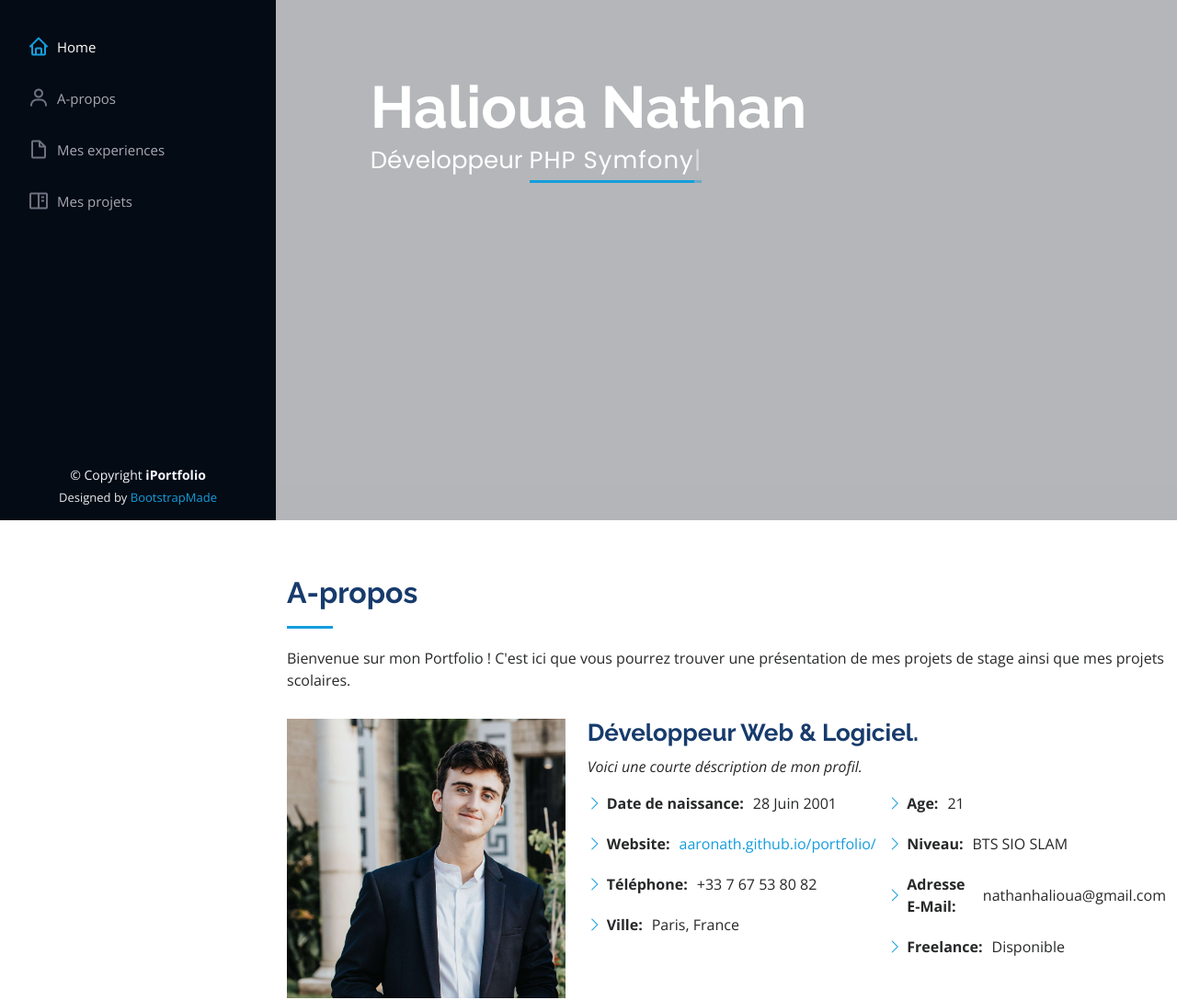
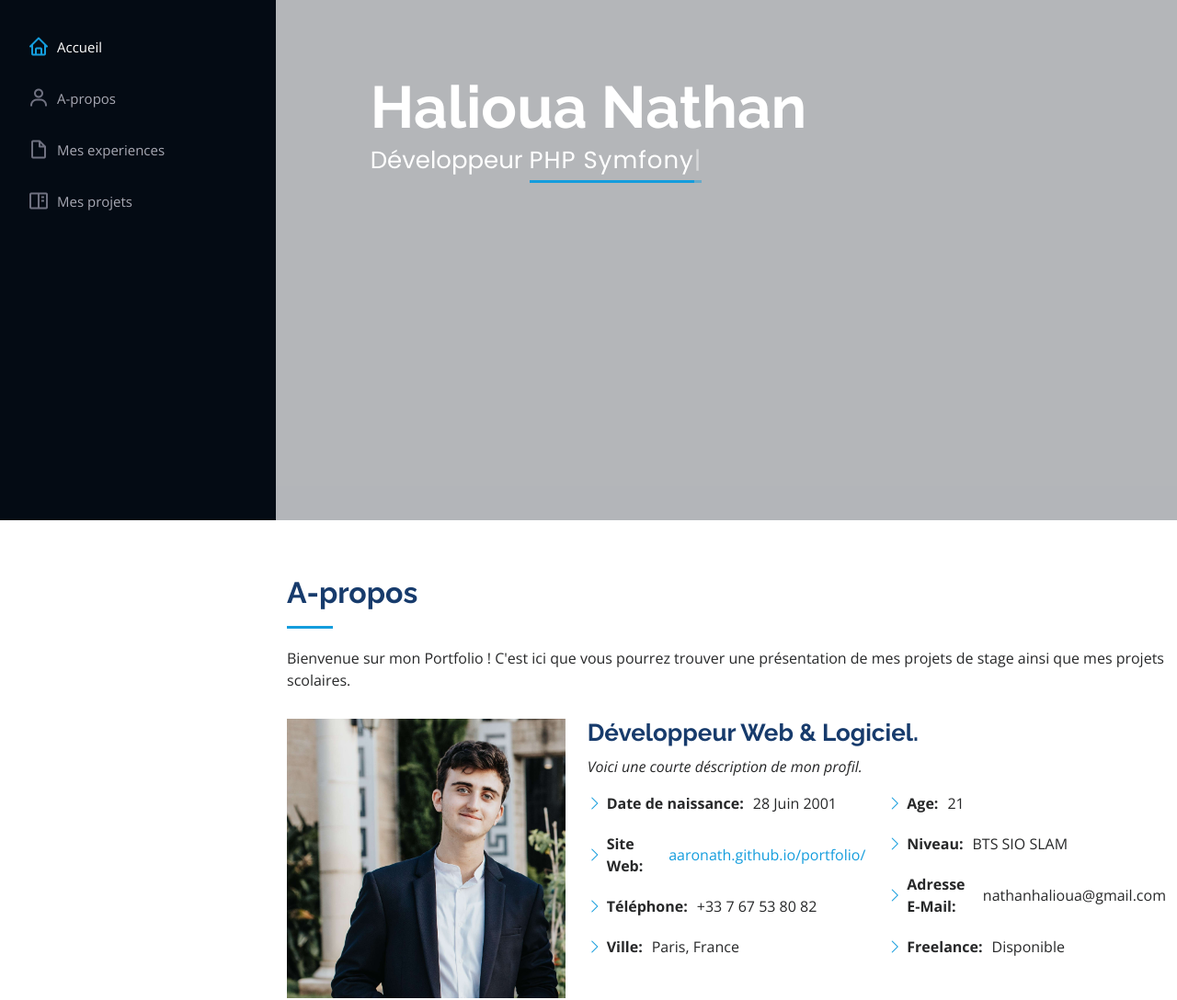
Before and after one commit to Aaronath/portfolio, a plain HTML site: page index.html in a window 1280 px wide. Shown: the part 234-1322 px from the top of the page at 92% size. Drawn offline with nearby package versions, Linux system fonts and the light colour scheme.

Commit message:
Retirement du franglais

```diff
--- a/index.html
+++ b/index.html
@@ -58,7 +58,7 @@
 
       <nav id="navbar" class="nav-menu navbar">
         <ul>
-          <li><a href="#hero" class="nav-link scrollto active"><i class="bx bx-home"></i> <span>Home</span></a></li>
+          <li><a href="#hero" class="nav-link scrollto active"><i class="bx bx-home"></i> <span>Accueil</span></a></li>
           <li><a href="#about" class="nav-link scrollto"><i class="bx bx-user"></i> <span>A-propos</span></a></li>
           <li><a href="#resume" class="nav-link scrollto"><i class="bx bx-file-blank"></i> <span>Mes experiences</span></a></li>
           <li><a href="#portfolio" class="nav-link scrollto"><i class="bx bx-book-content"></i> <span>Mes projets</span></a></li>
@@ -101,7 +101,7 @@
               <div class="col-lg-6">
                 <ul>
                   <li><i class="bi bi-chevron-right"></i> <strong>Date de naissance:</strong> <span>28 Juin 2001</span></li>
-                  <li><i class="bi bi-chevron-right"></i> <strong>Website:</strong> <span><a href="https://aaronath.github.io/portfolio/">aaronath.github.io/portfolio/</a></span></li>
+                  <li><i class="bi bi-chevron-right"></i> <strong>Site Web:</strong> <span><a href="https://aaronath.github.io/portfolio/">aaronath.github.io/portfolio/</a></span></li>
                   <li><i class="bi bi-chevron-right"></i> <strong>Téléphone:</strong> <span>+33 7 67 53 80 82</span></li>
                   <li><i class="bi bi-chevron-right"></i> <strong>Ville:</strong> <span>Paris, France</span></li>
                 </ul>
@@ -833,20 +833,20 @@
   </main><!-- End #main -->
 
   <!-- ======= Footer ======= -->
-  <footer id="footer">
-    <div class="container">
-      <div class="copyright">
-        &copy; Copyright <strong><span>iPortfolio</span></strong>
-      </div>
-      <div class="credits">
-        <!-- All the links in the footer should remain intact. -->
-        <!-- You can delete the links only if you purchased the pro version. -->
-        <!-- Licensing information: https://bootstrapmade.com/license/ -->
-        <!-- Purchase the pro version with working PHP/AJAX contact form: https://bootstrapmade.com/iportfolio-bootstrap-portfolio-websites-template/ -->
-        Designed by <a href="https://bootstrapmade.com/">BootstrapMade</a>
-      </div>
-    </div>
-  </footer><!-- End  Footer -->
+<!--  <footer id="footer">-->
+<!--    <div class="container">-->
+<!--      <div class="copyright">-->
+<!--        &copy; Copyright <strong><span>iPortfolio</span></strong>-->
+<!--      </div>-->
+<!--      <div class="credits">-->
+<!--        &lt;!&ndash; All the links in the footer should remain intact. &ndash;&gt;-->
+<!--        &lt;!&ndash; You can delete the links only if you purchased the pro version. &ndash;&gt;-->
+<!--        &lt;!&ndash; Licensing information: https://bootstrapmade.com/license/ &ndash;&gt;-->
+<!--        &lt;!&ndash; Purchase the pro version with working PHP/AJAX contact form: https://bootstrapmade.com/iportfolio-bootstrap-portfolio-websites-template/ &ndash;&gt;-->
+<!--        Designed by <a href="https://bootstrapmade.com/">BootstrapMade</a>-->
+<!--      </div>-->
+<!--    </div>-->
+<!--  </footer>&lt;!&ndash; End  Footer &ndash;&gt;-->
 
   <a href="#" class="back-to-top d-flex align-items-center justify-content-center"><i class="bi bi-arrow-up-short"></i></a>
 
```
